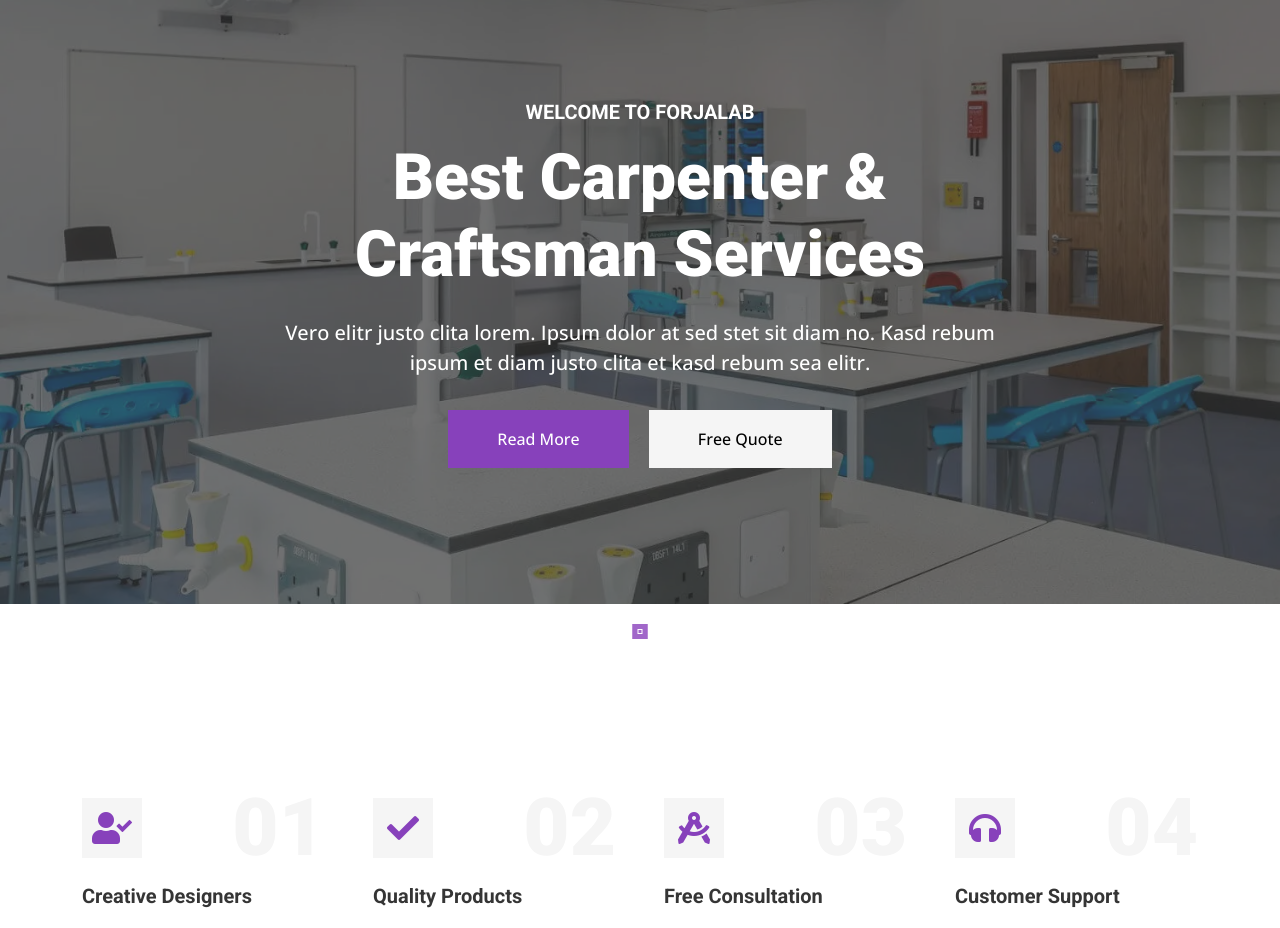
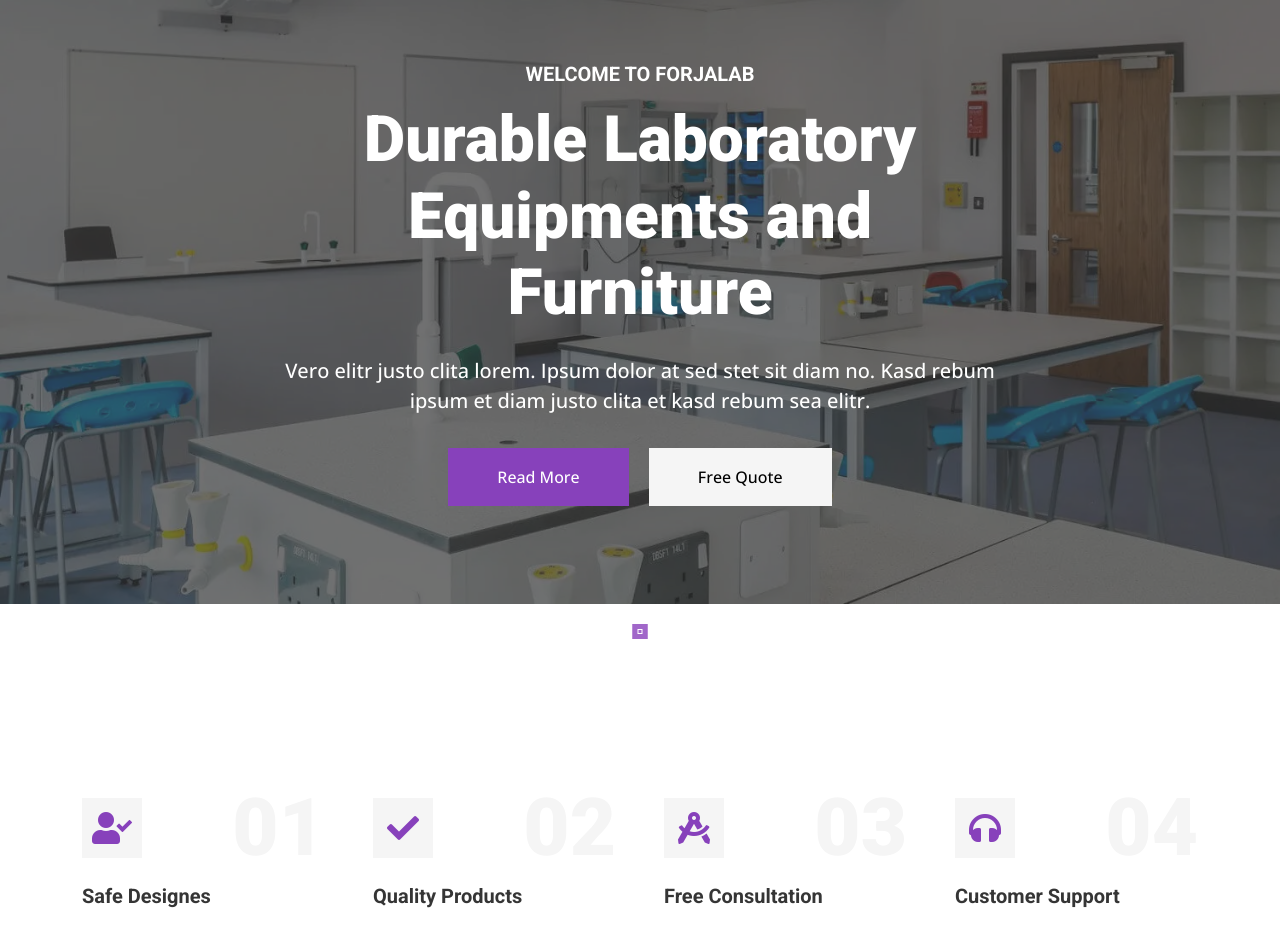
Before and after one commit to Osawejustice/forjalabtech, a plain HTML site: page index.html in a window 1280 px wide. Shown: the part 164-1092 px from the top of the page. Drawn offline with nearby package versions, Linux system fonts and the light colour scheme.

Commit message:
more updates

```diff
--- a/index.html
+++ b/index.html
@@ -114,7 +114,7 @@
                         <div class="row justify-content-center">
                             <div class="col-12 col-lg-8 text-center">
                                 <h5 class="text-white text-uppercase mb-3 animated slideInDown">Welcome To Forjalab</h5>
-                                <h1 class="display-3 text-white animated slideInDown mb-4">Best Carpenter & Craftsman Services</h1>
+                                <h1 class="display-3 text-white animated slideInDown mb-4">Science Laboratories and Classroom Solutions</h1>
                                 <p class="fs-5 fw-medium text-white mb-4 pb-2">Vero elitr justo clita lorem. Ipsum dolor at sed stet sit diam no. Kasd rebum ipsum et diam justo clita et kasd rebum sea elitr.</p>
                                 <a href="" class="btn btn-primary py-md-3 px-md-5 me-3 animated slideInLeft">Read More</a>
                                 <a href="https://wa.link/be3dur" class="btn btn-light py-md-3 px-md-5 animated slideInRight">Free Quote</a>
@@ -130,7 +130,7 @@
                         <div class="row justify-content-center">
                             <div class="col-12 col-lg-8 text-center">
                                 <h5 class="text-white text-uppercase mb-3 animated slideInDown">Welcome To Forjalab</h5>
-                                <h1 class="display-3 text-white animated slideInDown mb-4">Best Carpenter & Craftsman Services</h1>
+                                <h1 class="display-3 text-white animated slideInDown mb-4">Durable Laboratory Equipments and Furniture</h1>
                                 <p class="fs-5 fw-medium text-white mb-4 pb-2">Vero elitr justo clita lorem. Ipsum dolor at sed stet sit diam no. Kasd rebum ipsum et diam justo clita et kasd rebum sea elitr.</p>
                                 <a href="" class="btn btn-primary py-md-3 px-md-5 me-3 animated slideInLeft">Read More</a>
                                 <a href="https://wa.link/be3dur" class="btn btn-light py-md-3 px-md-5 animated slideInRight">Free Quote</a>
@@ -146,8 +146,8 @@
                         <div class="row justify-content-center">
                             <div class="col-12 col-lg-8 text-center">
                                 <h5 class="text-white text-uppercase mb-3 animated slideInDown">Welcome To Forjalab</h5>
-                                <h1 class="display-3 text-white animated slideInDown mb-4">Best Carpenter & Craftsman Services</h1>
-                                <p class="fs-5 fw-medium text-white mb-4 pb-2">Vero elitr justo clita lorem. Ipsum dolor at sed stet sit diam no. Kasd rebum ipsum et diam justo clita et kasd rebum sea elitr.</p>
+                                <h1 class="display-3 text-white animated slideInDown mb-4">Furnishing Essentials for school labs</h1>
+                                <p class="fs-5 fw-medium text-white mb-4 pb-2">Get the versatility you need and the standards you trust from furnishings that serve as a catalyst for your observations and experiments.</p>
                                 <a href="" class="btn btn-primary py-md-3 px-md-5 me-3 animated slideInLeft">Read More</a>
                                 <a href="https://wa.link/be3dur" class="btn btn-light py-md-3 px-md-5 animated slideInRight">Free Quote</a>
                             </div>
@@ -171,7 +171,7 @@
                         </div>
                         <h1 class="display-1 text-light mb-0">01</h1>
                     </div>
-                    <h5>Creative Designers</h5>
+                    <h5>Safe Designes</h5>
                 </div>
                 <div class="col-md-6 col-lg-3 wow fadeIn" data-wow-delay="0.3s">
                     <div class="d-flex align-items-center justify-content-between mb-2">
@@ -213,7 +213,7 @@
             <div class="row g-0 mx-lg-0">
                 <div class="col-lg-6 ps-lg-0" style="min-height: 400px;">
                     <div class="position-relative h-100">
-                        <img class="position-absolute img-fluid w-100 h-100" src="img/about.jpg" style="object-fit: cover;" alt="">
+                        <img class="position-absolute img-fluid w-100 h-100" src="img/int2.jpg" style="object-fit: cover;" alt="">
                     </div>
                 </div>
                 <div class="col-lg-6 about-text py-5 wow fadeIn" data-wow-delay="0.5s">
@@ -368,8 +368,8 @@
                                         <i class="fa fa-user-check fa-2x text-primary"></i>
                                     </div>
                                     <div class="ms-4">
-                                        <p class="mb-2">Creative</p>
-                                        <h5 class="mb-0">Designers</h5>
+                                        <p class="mb-2">Safe</p>
+                                        <h5 class="mb-0">Designes</h5>
                                     </div>
                                 </div>
                             </div>
```
